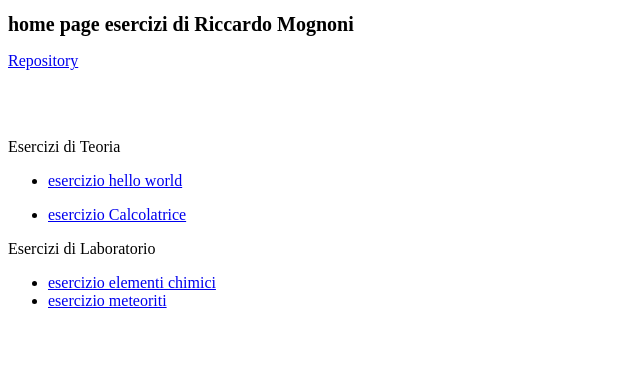
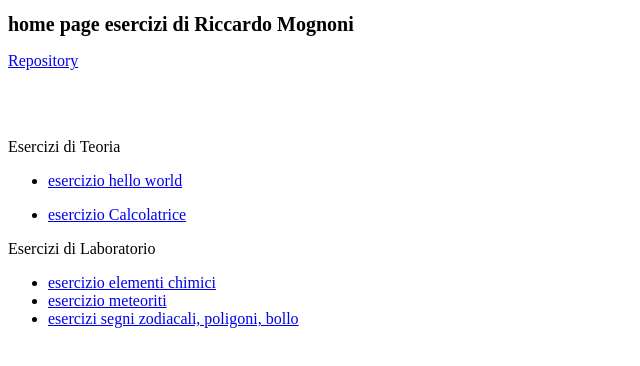
Before and after one commit to riccardomognoni/riccardomognoni.github.io, a plain HTML site: page homepage.html in a window 1280 px wide. Shown: the whole page, without its empty margins (0-640 px from the left). Drawn offline with Linux system fonts and the light colour scheme.

Commit message:
Update homepage.html

```diff
--- a/homepage.html
+++ b/homepage.html
@@ -16,6 +16,7 @@
     <ul>
         <li><a href="https://riccardomognoni.github.io/elementi_chimici/index.html">esercizio elementi chimici</a></li>
         <li><a href="https://riccardomognoni.github.io/meteoriti/index.html">esercizio meteoriti</a></li>
+         <li><a href="https://riccardomognoni.github.io/eserciziHTML/index.html">esercizi segni zodiacali, poligoni, bollo</a></li>
     </ul>
 
 
```
